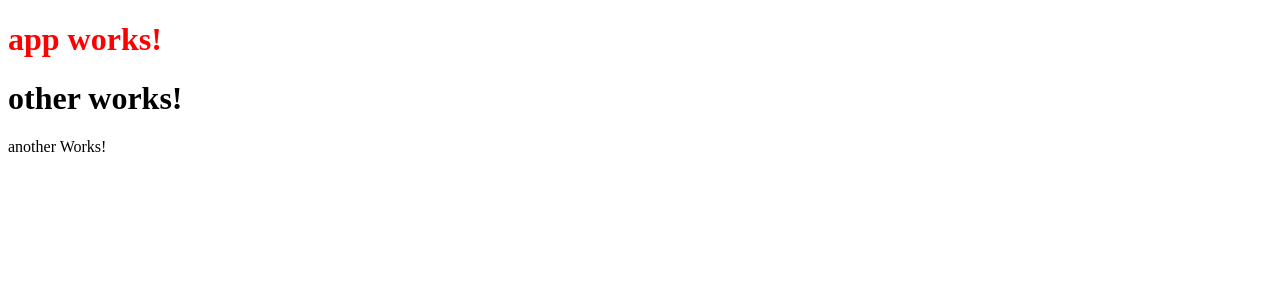
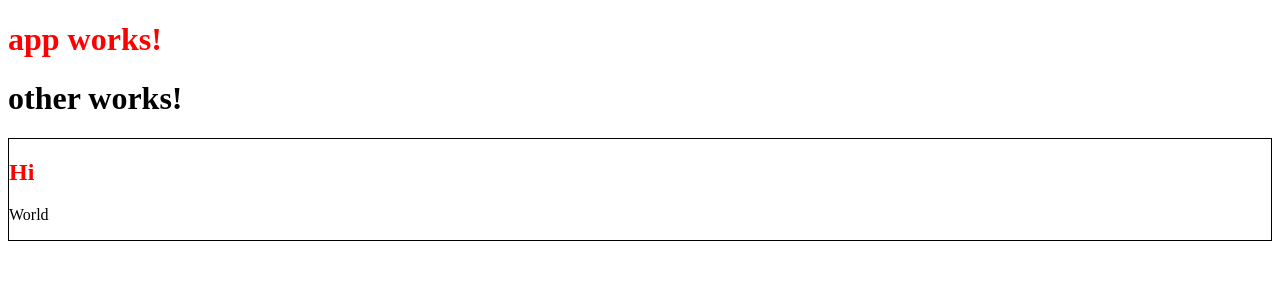
Before and after one commit to kirandash/angular2basics, an Angular app: page / in a window 1280 px wide. Shown: the top 300 px of the page. Built offline with nearby package versions, Linux system fonts and the light colour scheme.

Commit message:
Insert content with ng-content

```diff
--- a/src/app/another.component.ts
+++ b/src/app/another.component.ts
@@ -3,11 +3,18 @@ import { Component, OnInit } from '@angular/core';
 @Component({
   selector: 'app-another',
   template: `
-    <p>
-      another Works!
-    </p>
-  `,
-  styles: []
+    <article>
+      <ng-content></ng-content>
+    </article>
+  `, // ng-content is used for inserting content from another component - check app.component.html
+  styles: [`
+    article {
+      border: 1px solid black;
+    }
+    p{
+      color: blue;
+    }
+  `]
 })
 export class AnotherComponent implements OnInit {
 
--- a/src/app/app.component.html
+++ b/src/app/app.component.html
@@ -2,4 +2,9 @@
   {{title}}
 </h1>
 <app-other></app-other>
-<app-another></app-another>
+<app-another>
+	<div>
+		<h1>Hi</h1>
+		<p>World</p><!-- note that this will use css from app.component and not another.component -->
+	</div>
+</app-another>
```
Also changed, not shown: 1 other file (tests, documents, lock files or other folders).
